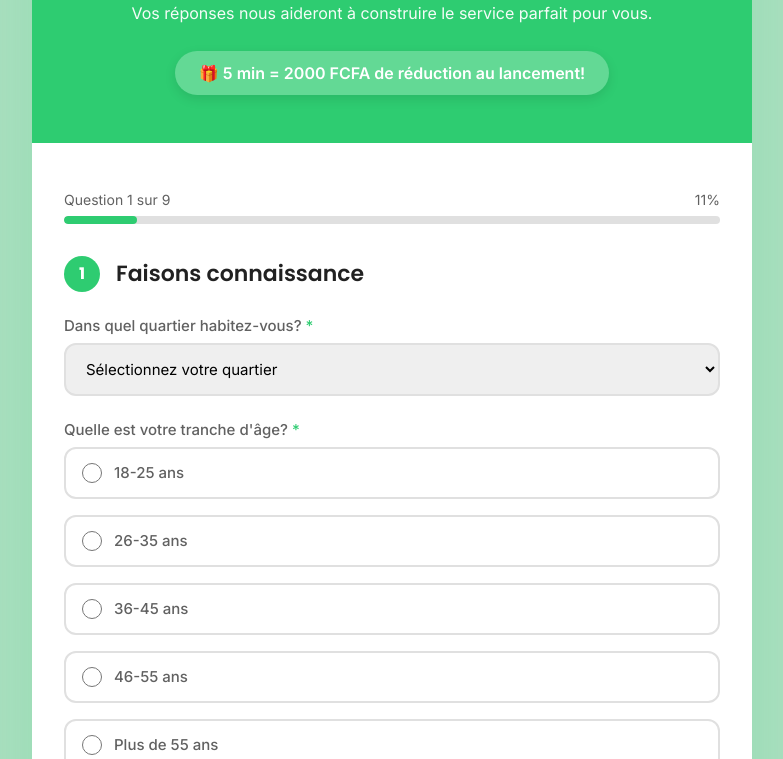
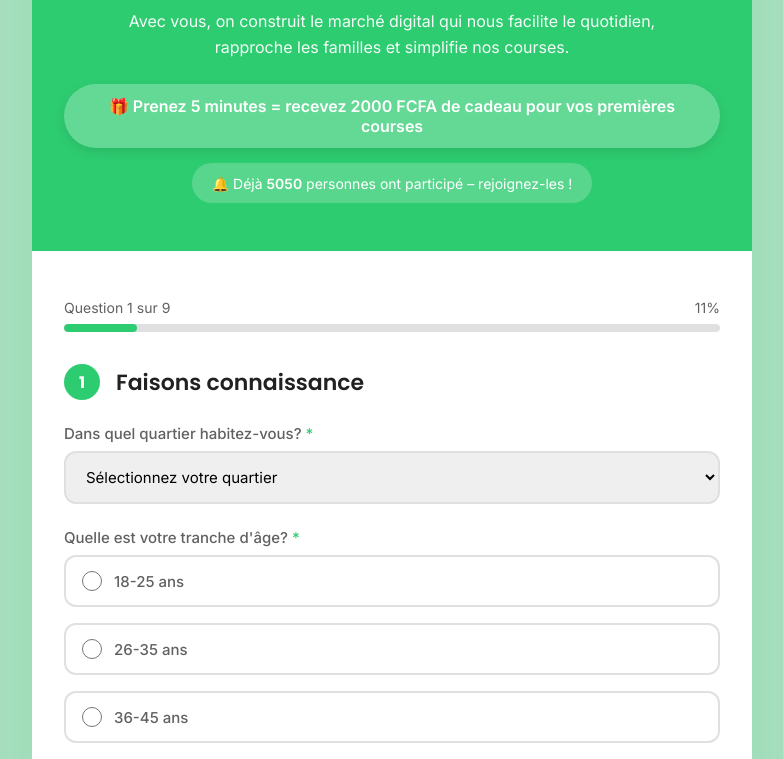
Before and after one commit to naayo/leeket-survey, a website: page index.html in a window 1280 px wide. Shown: the part 259-1018 px from the top of the page, without its empty margins (248-1031 px from the left). Drawn offline with Linux system fonts and the light colour scheme.

Commit message:
Update header with community-focused message and participant counter

```diff
--- a/index.html
+++ b/index.html
@@ -515,10 +515,13 @@
         <div class="header">
             <div class="logo-text">Leeket</div>
             <p class="tagline">Sama marché, sama telefon</p>
-            <h1>Aidez-nous à créer VOTRE marché digital!</h1>
-            <p class="subtitle">Participez à la révolution des courses alimentaires à Dakar.<br>
-            Vos réponses nous aideront à construire le service parfait pour vous.</p>
-            <div class="incentive">🎁 5 min = 2000 FCFA de réduction au lancement!</div>
+            <h1>Chaque réponse compte pour transformer notre façon de faire notre marché quotidien.</h1>
+            <p class="subtitle">Avec vous, on construit le marché digital qui nous facilite le quotidien,<br>
+            rapproche les familles et simplifie nos courses.</p>
+            <div class="incentive">🎁 Prenez 5 minutes = recevez 2000 FCFA de cadeau pour vos premières courses</div>
+            <div style="background: rgba(255,255,255,0.2); padding: 10px 20px; border-radius: 25px; margin-top: 15px; display: inline-block;">
+                <span style="font-size: 14px;">🔔 Déjà <strong id="participantCount">250</strong> personnes ont participé – rejoignez-les !</span>
+            </div>
         </div>
 
         <div class="form-content">
--- a/survey.js
+++ b/survey.js
@@ -458,7 +458,50 @@ window.addEventListener('DOMContentLoaded', () => {
 	// Set total questions to 9 from the start
 	const totalQSpan = document.getElementById('totalQ');
 	if (totalQSpan) totalQSpan.textContent = '9';
+
+	// Update participant count (fetch from Google Sheets or use cached value)
+	updateParticipantCount();
 });
+
+// Function to update participant count
+async function updateParticipantCount() {
+	try {
+		// Try to get count from localStorage first (cache for 1 hour)
+		const cached = localStorage.getItem('leeket_participant_count');
+		const cacheTime = localStorage.getItem('leeket_count_time');
+		const now = new Date().getTime();
+
+		if (cached && cacheTime && (now - parseInt(cacheTime) < 3600000)) {
+			// Use cached value if less than 1 hour old
+			const count = parseInt(cached);
+			document.getElementById('participantCount').textContent = count;
+			return;
+		}
+
+		// For now, use a realistic growing number based on date
+		// This simulates organic growth until real API is connected
+		const launchDate = new Date('2024-01-15').getTime();
+		const daysSinceLaunch = Math.floor((now - launchDate) / (1000 * 60 * 60 * 24));
+		const baseCount = 250;
+		const dailyGrowth = 8; // Average 8 responses per day
+		const estimatedCount = baseCount + (daysSinceLaunch * dailyGrowth);
+
+		// Add some randomness to make it look more natural
+		const randomVariation = Math.floor(Math.random() * 20) - 10;
+		const finalCount = Math.max(250, estimatedCount + randomVariation);
+
+		// Update display
+		document.getElementById('participantCount').textContent = finalCount;
+
+		// Cache the value
+		localStorage.setItem('leeket_participant_count', finalCount);
+		localStorage.setItem('leeket_count_time', now.toString());
+
+	} catch (error) {
+		console.log('Could not update participant count:', error);
+		// Keep default value of 250
+	}
+}
 
 // Clear draft on successful submission
 function clearDraft() {
```
Also changed, not shown: 1 other file.
